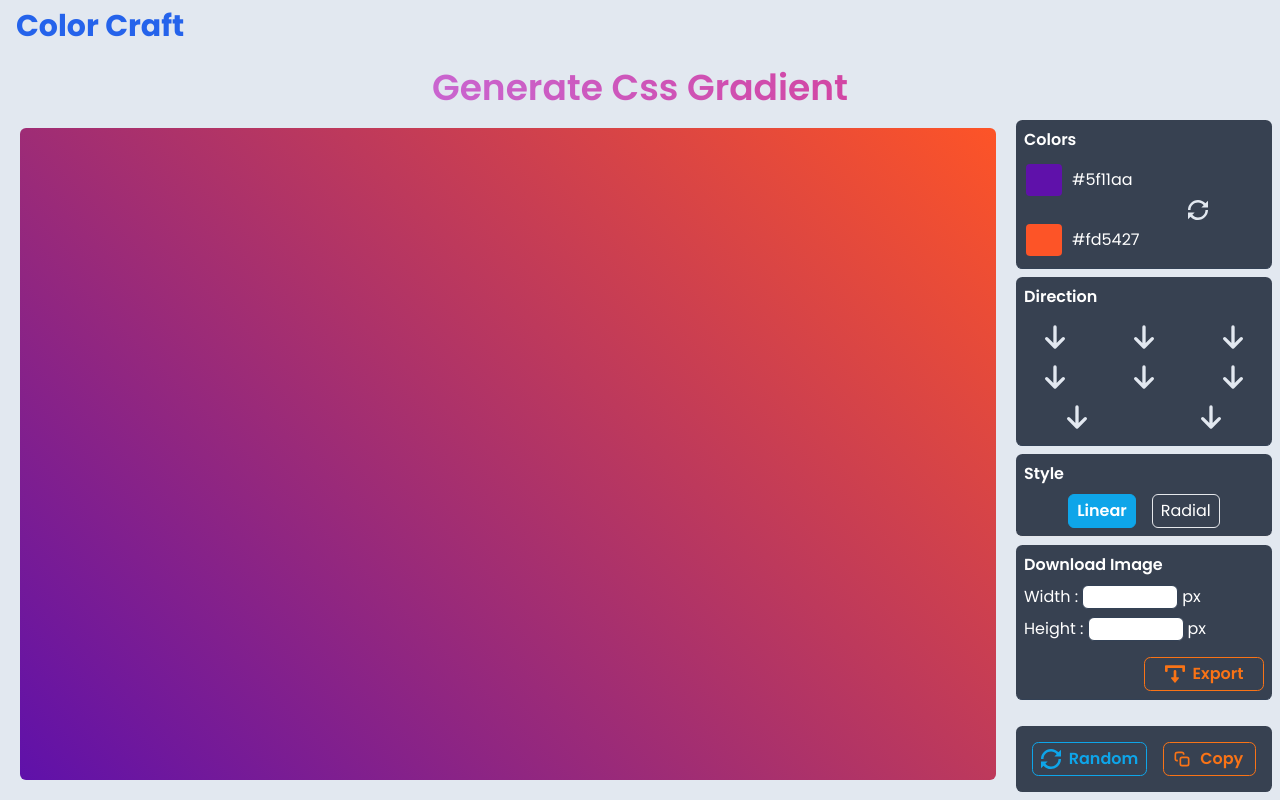
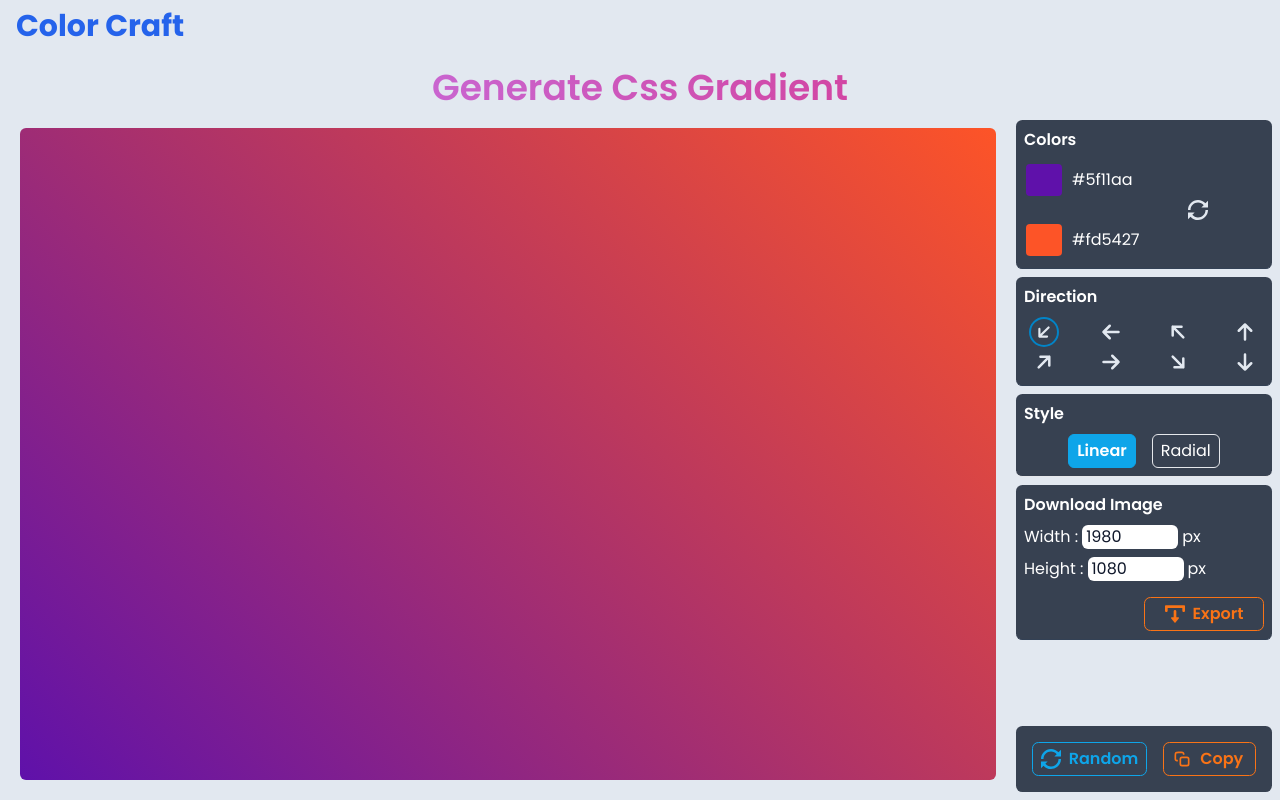
Before and after one commit to programmer-rahul/colorcraft, a React (Vite) app: page / in a window 1280 px wide. Built offline with nearby package versions, Linux system fonts and the light colour scheme.

Commit message:
fixed arrow svg

```diff
--- a/src/components/gradient/options/ExportGradient.tsx
+++ b/src/components/gradient/options/ExportGradient.tsx
@@ -57,7 +57,7 @@ const ExportGradient = () => {
           <span>Width :</span>
           <input
             type="number"
-            className="p-1 border outline-none border-slate-700 rounded-md w-2/5 h-6"
+            className="p-1 text-slate-900 outline-none rounded-md w-2/5 h-6"
             value={downloadImageDimentions.width}
             onChange={(event) => {
               setDownloadImageDimentions((prev) => {
@@ -71,7 +71,7 @@ const ExportGradient = () => {
           <span>Height :</span>
           <input
             type="number"
-            className="p-1 border outline-none border-slate-700 rounded-md w-2/5 h-6"
+            className="p-1 text-slate-900 outline-none rounded-md w-2/5 h-6"
             value={downloadImageDimentions.height}
             onChange={(event) => {
               setDownloadImageDimentions((prev) => {
--- a/src/components/gradient/options/GradientDirectionControl.tsx
+++ b/src/components/gradient/options/GradientDirectionControl.tsx
@@ -5,13 +5,13 @@ const GradientDirectionControl = () => {
   const { gradientOptions, setGradientOptions } = useGradient();
 
   const handleDirectionChange = (
-    event: React.MouseEvent<HTMLImageElement, MouseEvent>
+    event: React.MouseEvent<SVGSVGElement, MouseEvent>
   ) => {
-    if (event.currentTarget.alt === String(gradientOptions.angle)) return;
+    if (event.currentTarget.ariaLabel === String(gradientOptions.angle)) return;
 
     setGradientOptions({
       ...gradientOptions,
-      angle: Number(event.currentTarget.alt),
+      angle: Number(event.currentTarget.ariaLabel),
     });
   };
 
@@ -21,23 +21,18 @@ const GradientDirectionControl = () => {
         Direction
       </p>
       <div className="flex justify-around mk-cursor xl:flex-wrap xl:gap-x-7">
-        {DIRECTION_ANGLES.map((_, index) => {
+        {DIRECTION_ANGLES.map((_) => {
           return (
-            // <img
-            //   src="arrow.svg"
-            //   alt={String(_)}
-            //   width={30}
-            //   key={index}
-            //   style={{ rotate: `${_}deg` }}
-            //   className={`${
-            //     gradientOptions.angle === _ &&
-            //     "border-2 rounded-full border-slate-700"
-            //   }`}
-            //   onClick={handleDirectionChange}
-            // />
-
-            <svg width={40} viewBox="0 0 24 24"
-
+            <svg
+              width={30}
+              onClick={handleDirectionChange}
+              viewBox="0 0 24 24"
+              aria-label={String(_)}
+              style={{ rotate: `${_}deg` }}
+              className={`${
+                gradientOptions.angle === _ &&
+                "border-2 rounded-full border-sky-600"
+              }`}
             >
               <path
                 d="M12 6V18M12 18L7 13M12 18L17 13"
```
